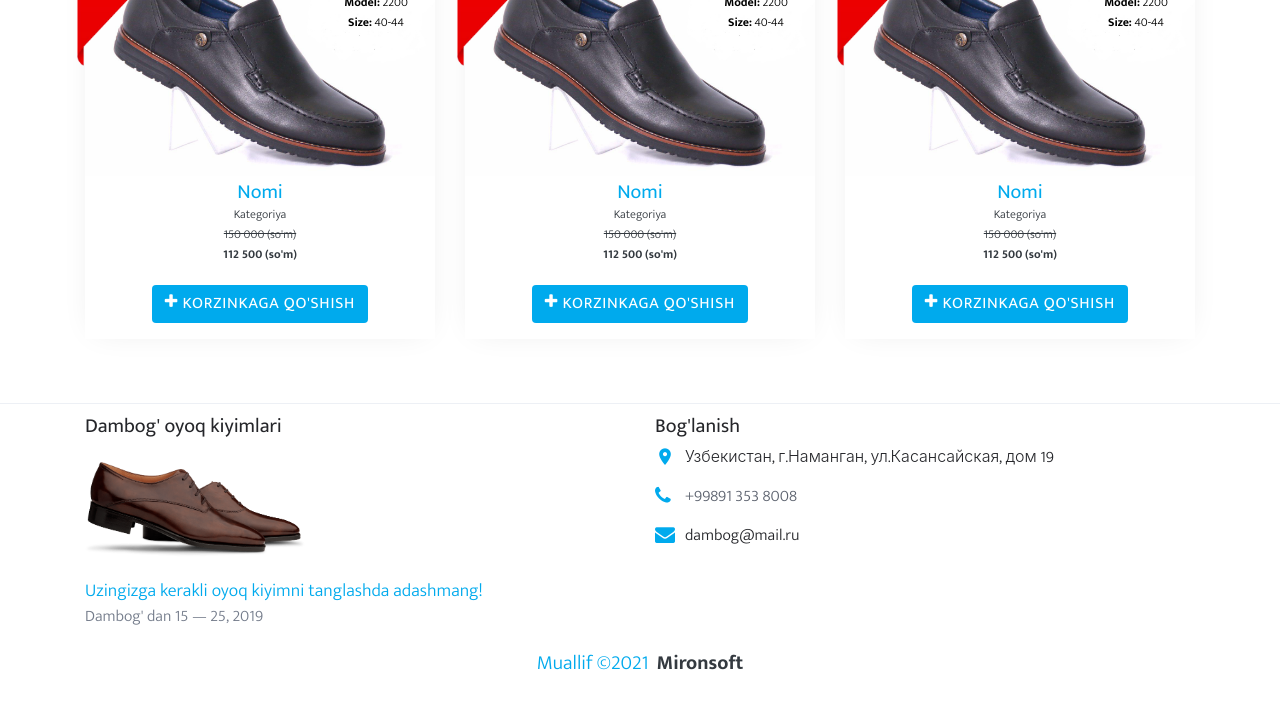
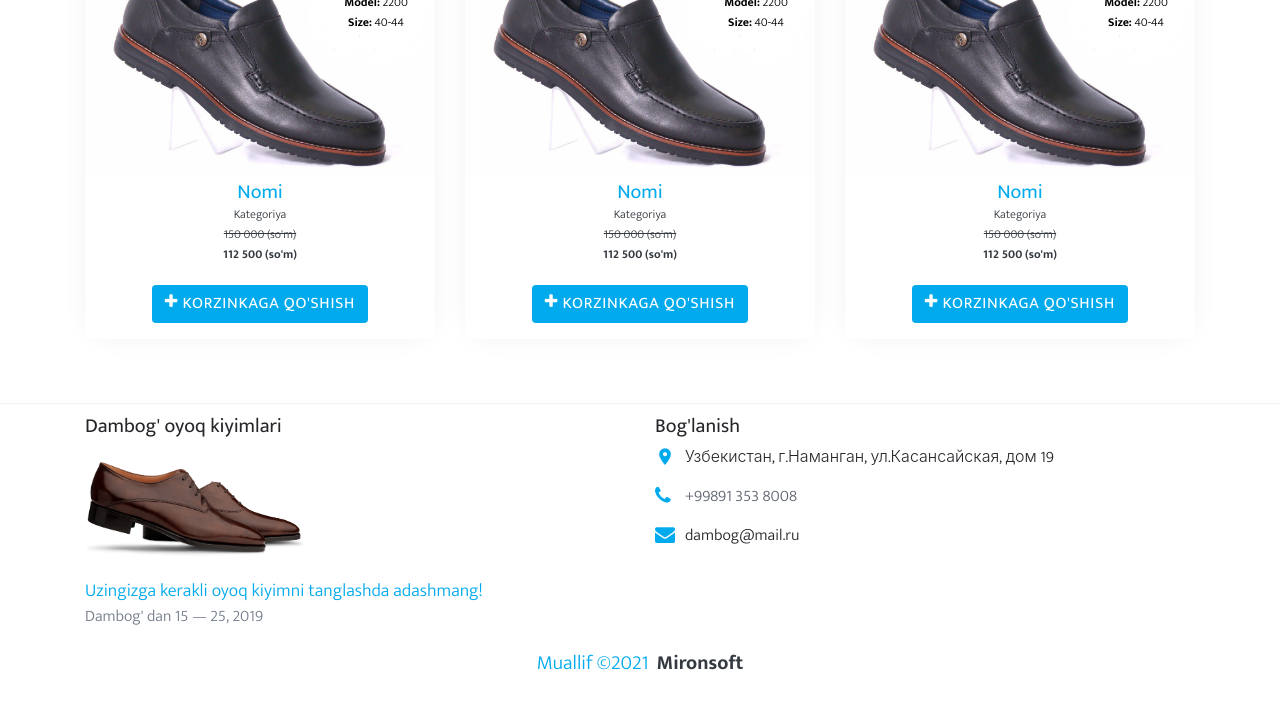
Before and after one commit to Abbos782/Elektron-bozor, a plain HTML site: page index.html in a window 1280 px wide. Shown: the part 2173-2879 px from the top of the page. Drawn offline with Linux system fonts and the light colour scheme; files whose address does not match are found by name.

Commit message:
ozgarishlar

```diff
--- a/css/style.css
+++ b/css/style.css
@@ -1,7 +1,7 @@
 /* Base */
 body {
   line-height: 1.7;
-  color: #00AAED;
+  color: #22a3d6;
   font-weight: 300;
   font-size: 16px;
  }
@@ -181,7 +181,7 @@ a {
   .shams-navbar.transparent {
     background: transparent; }
   .shams-navbar .shams-navbar-top {
-    border-bottom: 1px solid #f3f3f4;
+    border-bottom: 1px solid #3232bb;
     padding-top: 20px;
     padding-bottom: 20px;
     margin-bottom: 0px;
@@ -410,6 +410,7 @@ a {
 
 /* Blocks */
 .shams-blocks-cover {
+  background-color: #0c3d33;
   background-size: cover;
   background-repeat: no-repeat;
   background-position: center center; }
--- a/index.html
+++ b/index.html
@@ -317,7 +317,7 @@
       </div>
     </div>
 
-    <div class="shams-section block-8" style="">
+    <div class="shams-section block-8" >
       <div class="container">
         <div class="row justify-content-center">
           <div class="col-md-12  pt-4 mb-5">
@@ -352,9 +352,9 @@
                         <i class="icon icon-plus text-white"></i>
                         <span>Korzinkaga qo'shish</span>
                       </a>
-                      <div class="ownsale">
+                      <!-- <div class="ownsale">
                         <P class="sale-text">25 %</P>
-                      </div>
+                      </div> -->
                     </div>
                   </div>
                 </div>
@@ -379,9 +379,9 @@
                         <i class="icon icon-plus text-white"></i>
                         <span>Korzinkaga qo'shish</span>
                       </a>
-                      <div class="ownsale">
+                      <!-- <div class="ownsale">
                         <P class="sale-text">25 %</P>
-                      </div>
+                      </div> -->
                     </div>
                   </div>
                 </div>
@@ -406,9 +406,9 @@
                         <i class="icon icon-plus text-white"></i>
                         <span>Korzinkaga qo'shish</span>
                       </a>
-                      <div class="ownsale">
+                      <!-- <div class="ownsale">
                         <P class="sale-text">25 %</P>
-                      </div>
+                      </div> -->
                     </div>
                   </div>
                 </div>
```
